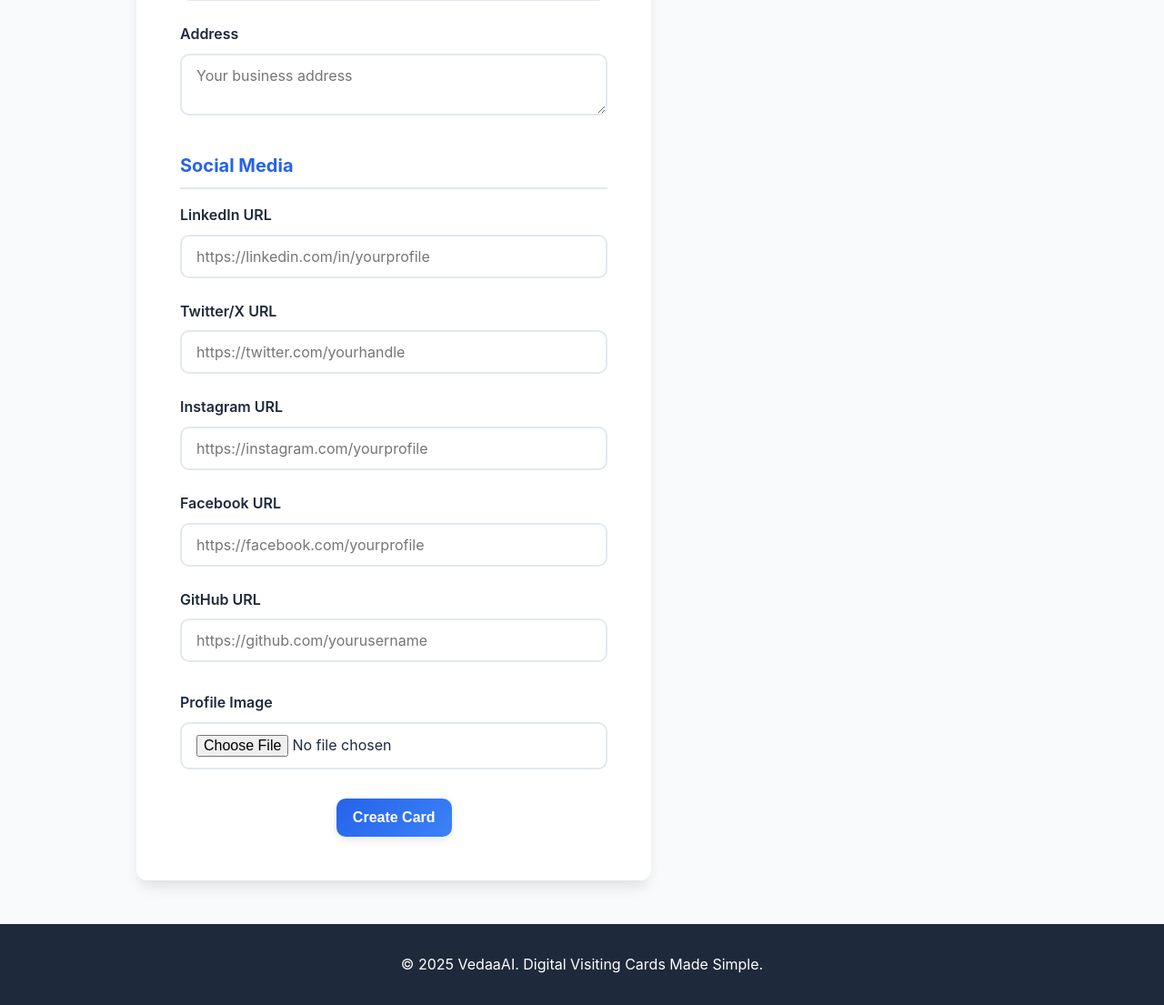
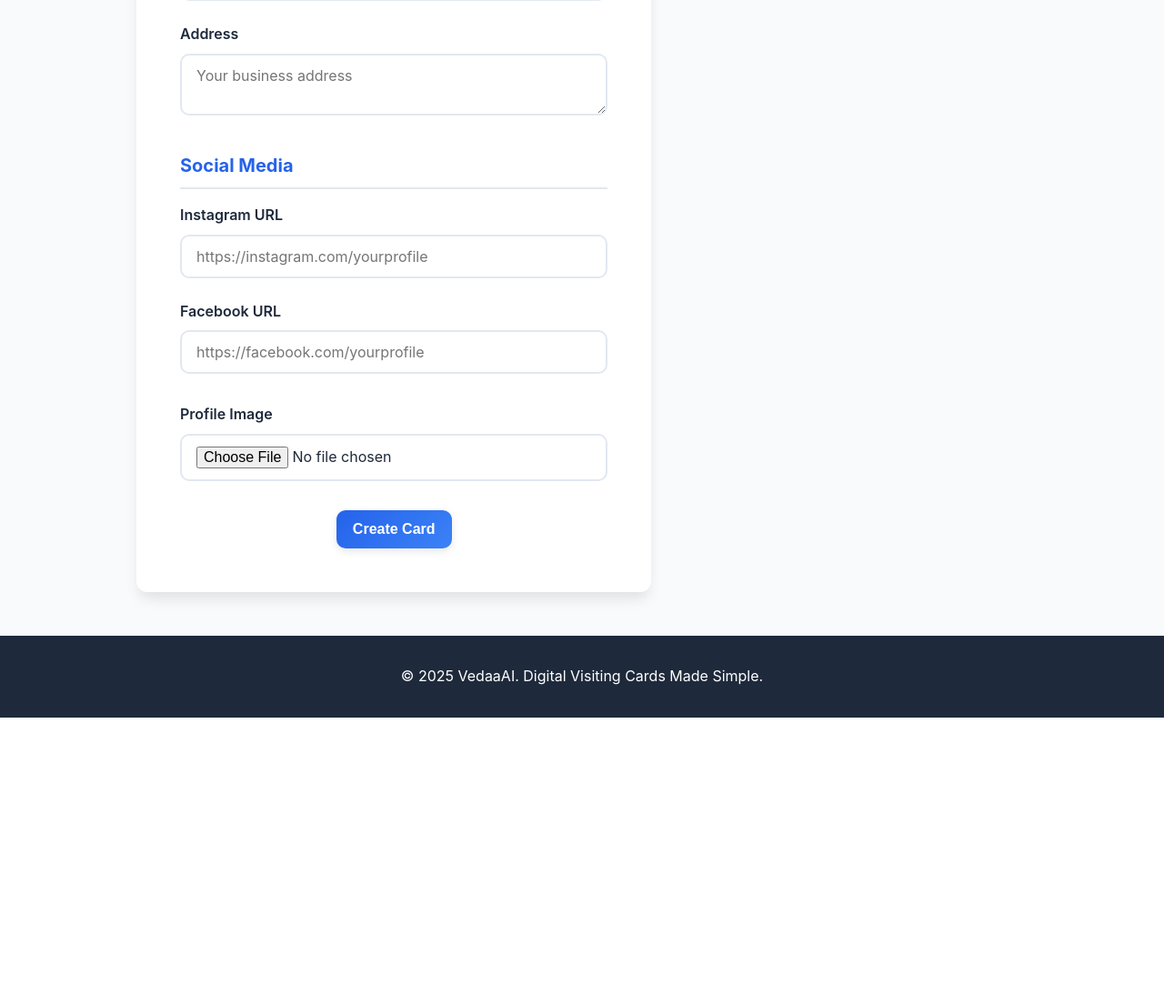
Before and after one commit to Ismail26477/visiting-card1, a Flask app: page /create in a window 1280 px wide. Shown: the part 1571-2676 px from the top of the page at 91% size. After the commit the page ends 2360 px from the top, so only its background shows below. Run offline with Flask 3, Linux system fonts and the light colour scheme; some libraries are stand-ins or nearby versions.

Commit message:
Initial commit

```diff
--- a/app.py
+++ b/app.py
@@ -130,11 +130,8 @@ def create_card():
         phone = request.form.get('phone')
         website = request.form.get('website')
         address = request.form.get('address')
-        linkedin = request.form.get('linkedin')
-        twitter = request.form.get('twitter')
         instagram = request.form.get('instagram')
         facebook = request.form.get('facebook')
-        github = request.form.get('github')
         template = request.form.get('template', 'template1')
         is_public = request.form.get('is_public') in ['true', 'on', '1']  # ✅ handle checkbox
 
@@ -157,11 +154,8 @@ def create_card():
             'phone': phone,
             'website': website,
             'address': address,
-            'linkedin': linkedin,
-            'twitter': twitter,
             'instagram': instagram,
             'facebook': facebook,
-            'github': github,
             'template': template,
             'profile_image_url': profile_image_url,
             'is_public': is_public,
--- a/static/js/create.js
+++ b/static/js/create.js
@@ -15,11 +15,8 @@ document.addEventListener('DOMContentLoaded', function() {
         website: document.getElementById('previewWebsite'),    // may be created below
         address: document.getElementById('previewAddress'),    // may be created below
         bio: document.getElementById('previewBio'),            // may be created below
-        linkedin: document.getElementById('previewLinkedin'),
-        twitter: document.getElementById('previewTwitter'),
         instagram: document.getElementById('previewInstagram'),
         facebook: document.getElementById('previewFacebook'),
-        github: document.getElementById('previewGithub'),
     };
 
     // If the preview HTML doesn't already contain some optional nodes (website/address/bio/social icons),
@@ -63,18 +60,12 @@ document.addEventListener('DOMContentLoaded', function() {
             div.id = 'previewSocials';
             div.className = 'preview-socials';
             div.innerHTML = `
-                <a id="previewLinkedin" href="#" target="_blank" style="display:none;">LinkedIn</a>
-                <a id="previewTwitter" href="#" target="_blank" style="display:none;">Twitter</a>
                 <a id="previewInstagram" href="#" target="_blank" style="display:none;">Instagram</a>
                 <a id="previewFacebook" href="#" target="_blank" style="display:none;">Facebook</a>
-                <a id="previewGithub" href="#" target="_blank" style="display:none;">GitHub</a>
             `;
             content.appendChild(div);
-            previewFields.linkedin = document.getElementById('previewLinkedin');
-            previewFields.twitter = document.getElementById('previewTwitter');
             previewFields.instagram = document.getElementById('previewInstagram');
             previewFields.facebook = document.getElementById('previewFacebook');
-            previewFields.github = document.getElementById('previewGithub');
         }
     })();
 
@@ -125,7 +116,7 @@ document.addEventListener('DOMContentLoaded', function() {
                 setPreviewText('address', input.value);
             } else if (id === 'bio') {
                 setPreviewText('bio', input.value);
-            } else if (id === 'linkedin' || id === 'twitter' || id === 'instagram' || id === 'facebook' || id === 'github') {
+            } else if (id === 'instagram' || id === 'facebook') {
                 setPreviewText(id, input.value, true);
             } else if (previewFields[id]) {
                 // animate text change
@@ -222,11 +213,8 @@ document.addEventListener('DOMContentLoaded', function() {
                     setPreviewText('address', card.address);
                     setPreviewText('bio', card.bio);
 
-                    setPreviewText(previewFields.linkedin, card.linkedin, true);
-                    setPreviewText(previewFields.twitter, card.twitter, true);
                     setPreviewText(previewFields.instagram, card.instagram, true);
                     setPreviewText(previewFields.facebook, card.facebook, true);
-                    setPreviewText(previewFields.github, card.github, true);
 
                     // Ensure template applied
                     if (card.template) setActiveTemplate(card.template);
--- a/templates/create.html
+++ b/templates/create.html
@@ -69,24 +69,12 @@
             <div class="form-section">
                 <h3>Social Media</h3>
                 <div class="form-group">
-                    <label for="linkedin">LinkedIn URL</label>
-                    <input type="url" id="linkedin" name="linkedin" placeholder="https://linkedin.com/in/yourprofile">
-                </div>
-                <div class="form-group">
-                    <label for="twitter">Twitter/X URL</label>
-                    <input type="url" id="twitter" name="twitter" placeholder="https://twitter.com/yourhandle">
-                </div>
-                <div class="form-group">
                     <label for="instagram">Instagram URL</label>
                     <input type="url" id="instagram" name="instagram" placeholder="https://instagram.com/yourprofile">
                 </div>
                 <div class="form-group">
                     <label for="facebook">Facebook URL</label>
                     <input type="url" id="facebook" name="facebook" placeholder="https://facebook.com/yourprofile">
-                </div>
-                <div class="form-group">
-                    <label for="github">GitHub URL</label>
-                    <input type="url" id="github" name="github" placeholder="https://github.com/yourusername">
                 </div>
             </div>
 
```
Also changed, not shown: static/css/style.css (+29 -0 lines), static/js/view_card.js (+8 -41 lines), static/uploads/DALLE_2024-11-13_22.47.29_-_A_WWE-inspired_logo_designed_for_a_YouTube_channel_featuring_bold_text_with_a_metallic_finish_and_red_and_black_color_scheme._The_design_includes_a_w.webp (added), static/uploads/cat1.jpeg (added).
